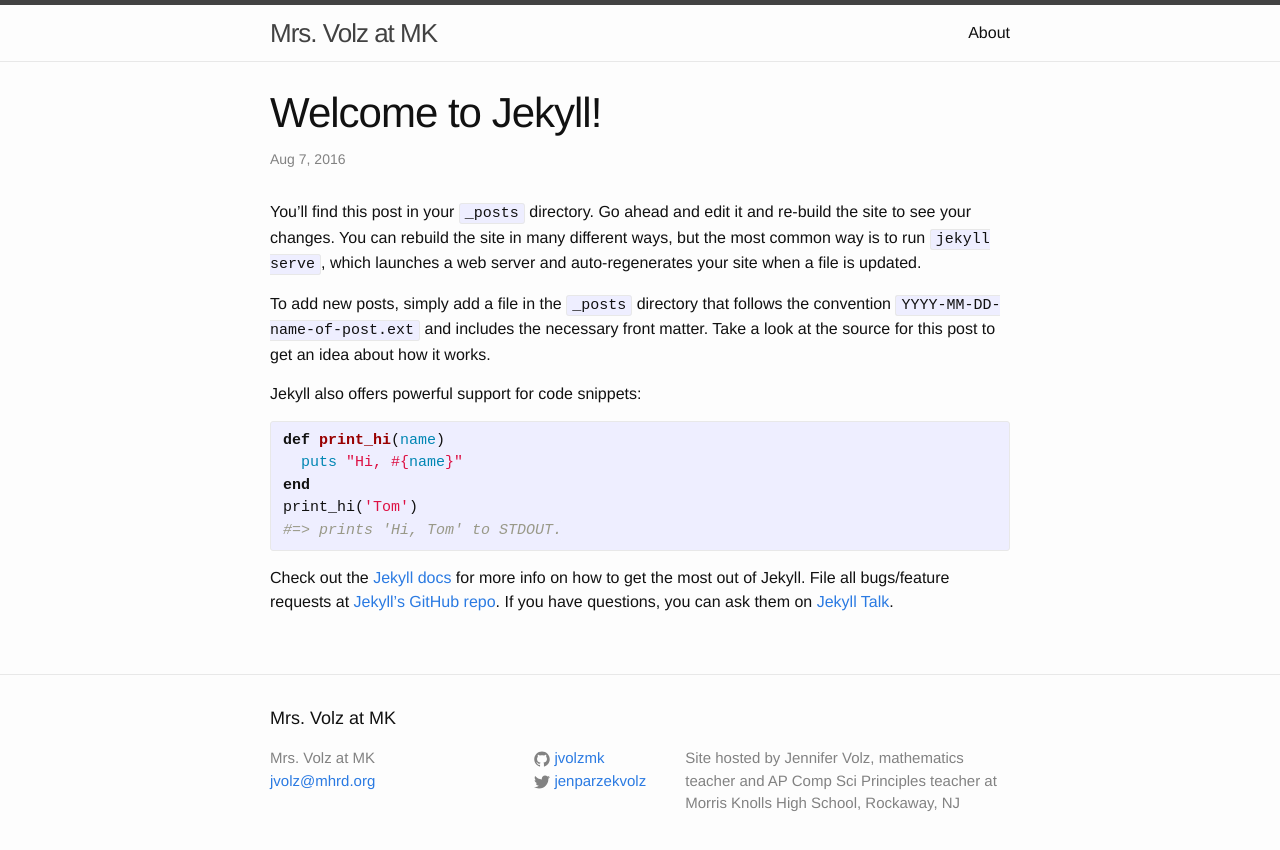
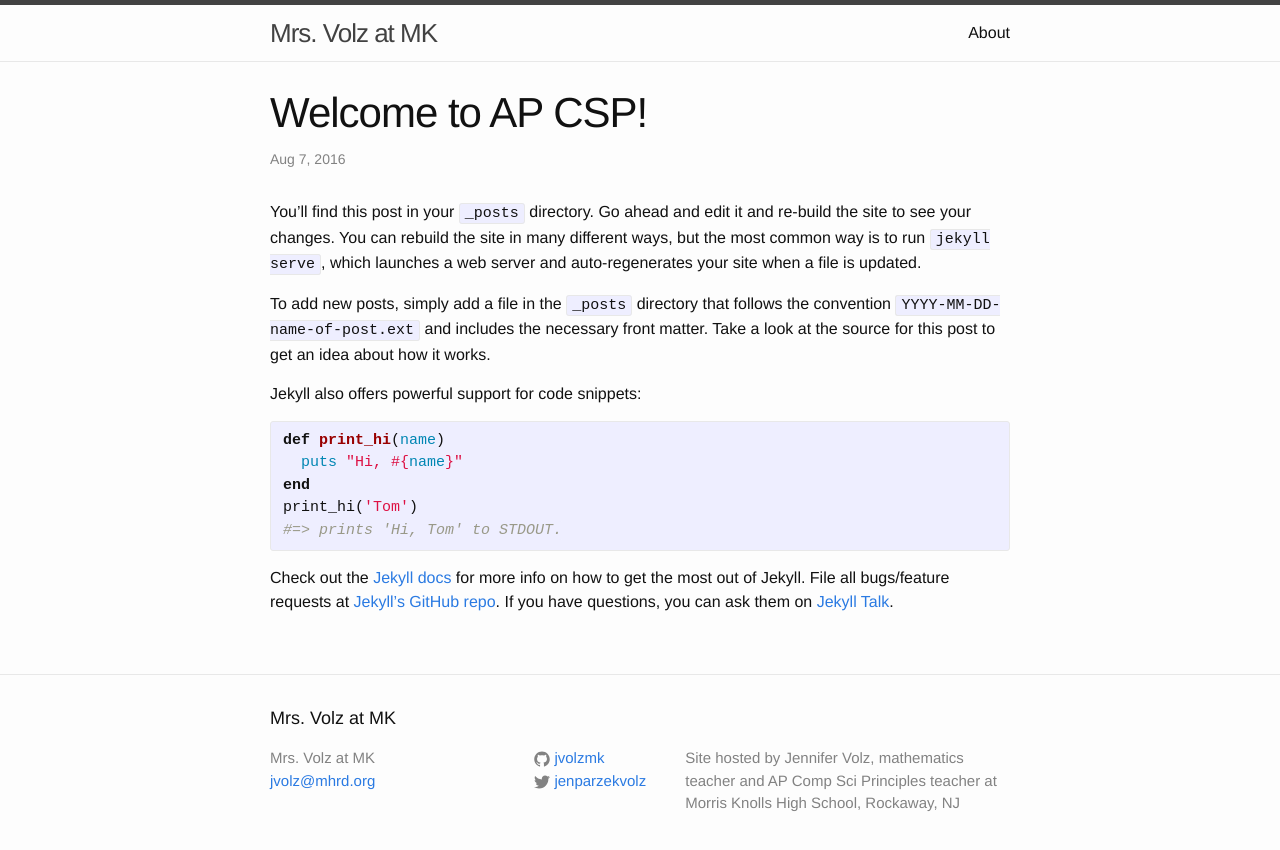
Before and after one commit to jvolzmk/jvolzmk.github.io, a Jekyll site: the page built from _posts/2016-08-07-welcome-to-jekyll.markdown, in a window 1280 px wide. Shown: the top 850 px of the page. Built offline with Jekyll 4.4.1, drawn with Linux system fonts in a browser that asks for light colours.

Commit message:
Update 2016-08-07-welcome-to-jekyll.markdown

```diff
--- a/_posts/2016-08-07-welcome-to-jekyll.markdown
+++ b/_posts/2016-08-07-welcome-to-jekyll.markdown
@@ -1,6 +1,6 @@
 ---
 layout: post
-title:  "Welcome to Jekyll!"
+title:  "Welcome to AP CSP!"
 date:   2016-08-07 19:18:04 -0400
 categories: jekyll update
 ---
```
